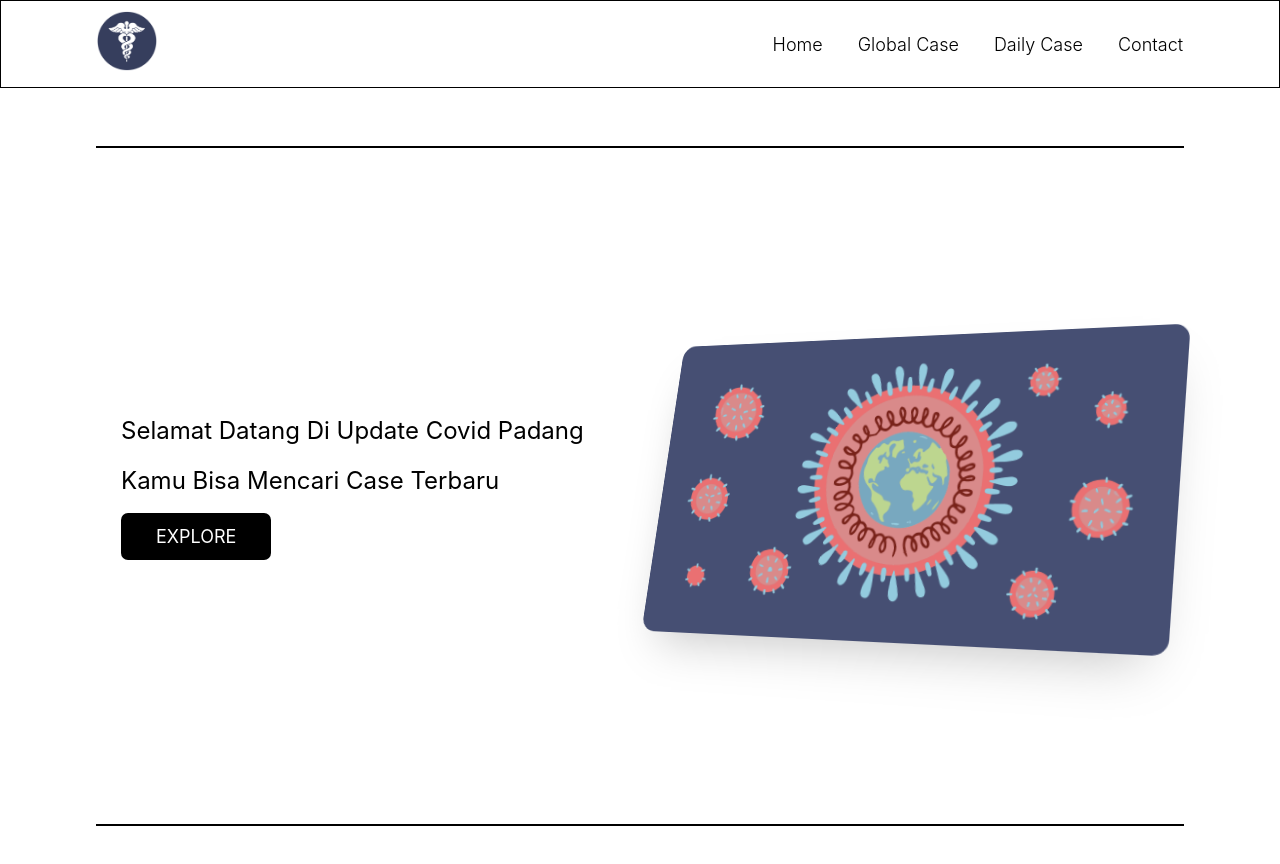
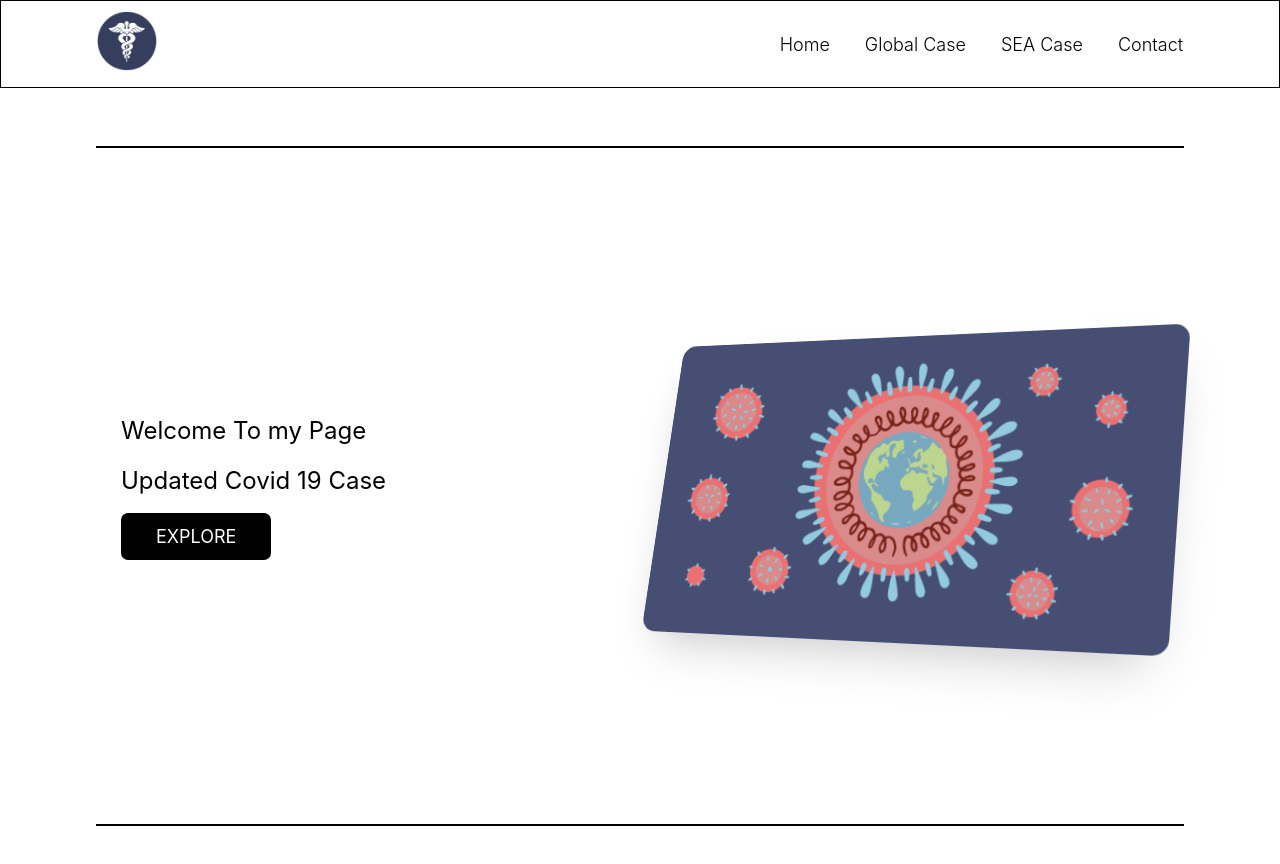
Before and after one commit to FarhanRafid97/covid-case, a React (Create React App) app: page / in a window 1280 px wide. Shown: the top 864 px of the page. Built offline with nearby package versions, Linux system fonts and the light colour scheme; no server answers.

Commit message:
added contact section

```diff
--- a/package.json
+++ b/package.json
@@ -11,6 +11,7 @@
     "emoji-flags": "^1.3.0",
     "react": "^17.0.2",
     "react-dom": "^17.0.2",
+    "react-icons": "^4.3.1",
     "react-redux": "^7.2.8",
     "react-router-dom": "^6.3.0",
     "react-scripts": "5.0.0",
--- a/src/App.js
+++ b/src/App.js
@@ -6,6 +6,7 @@ import Home from './components/home/Home.js';
 import Navbar from './components/navbar/Navbar.js';
 import CovidGlobal from './components/covidPage/covidGlobal/CovidGlobal.js';
 import DailyCovid from './components/covidPage/dailyCovid/DailyCovid.js';
+import Contact from './components/contact/Contact.js';
 
 const App = () => {
   return (
@@ -24,6 +25,7 @@ const App = () => {
           />
           <Route path="/covid" element={<CovidGlobal />} />
           <Route path="/daily" element={<DailyCovid />} />
+          <Route path="/contact" element={<Contact />} />
         </Routes>
       </div>
     </>
--- a/src/components/covidPage/covidGlobal/CovidGlobal.js
+++ b/src/components/covidPage/covidGlobal/CovidGlobal.js
@@ -41,14 +41,14 @@ const CovidProv = () => {
       <div>
         <div className="container-covidGlobal">
           <div class="covid-content-global">
-            <h3>{info}</h3>
+            <h3>Top 100 {info}</h3>
             <select
               className="filter"
               name="filter"
               id="cars"
               onChange={handlerCase}
             >
-              <option value="casehHighTohigh">Confirmed High - low</option>
+              <option value="casehHighTohigh">Case High - low</option>
               <option value="caseLowTohigh">Case Low - High</option>
               <option value="deathHighTohigh">Death High - low</option>
               <option value="deathLowTohigh">Death Low - High</option>
--- a/src/components/covidPage/covidGlobal/covidGlobal.css
+++ b/src/components/covidPage/covidGlobal/covidGlobal.css
@@ -60,6 +60,7 @@
   display: flex;
   justify-content: space-between;
   padding: 0 165px;
+  font-size: 12px;
 }
 .ket-gob {
   display: flex;
@@ -69,6 +70,9 @@
 
 .red-strip {
   height: 4px;
-  width: 40px;
+  width: 30px;
   background-color: red;
 }
+.container-dailyCovid h1 {
+  font-size: 30px;
+}
--- a/src/components/covidPage/dailyCovid/DailyCovid.js
+++ b/src/components/covidPage/dailyCovid/DailyCovid.js
@@ -36,11 +36,17 @@ const DailyCovid = () => {
             id="cars"
             onChange={handlerCase}
           >
-            <option value="casehHighTohigh">Confirmed High - low</option>
+            <option value="casehHighTohigh">Case High - low</option>
             <option value="caseLowTohigh">Case Low - High</option>
             <option value="deathHighTohigh">Death High - low</option>
             <option value="deathLowTohigh">Death Low - High</option>
           </select>
+          <div class="ket-daily">
+            <div className="ket-gob">
+              <p>Case More than 1.000.000</p>
+              <div className="red-strip"></div>{' '}
+            </div>
+          </div>
           <div className="cards-covid">
             {dailyCovid.map((daily, index) => (
               <div
--- a/src/components/home/Home.js
+++ b/src/components/home/Home.js
@@ -9,9 +9,9 @@ const Home = () => {
       <div class="container-home">
         <div className="content1">
           <div class="text-content1">
-            <h3>Selamat Datang Di Update Covid Padang</h3>
-            <h3>Kamu Bisa Mencari Case Terbaru</h3>
-            <Link to="/" className="explore">
+            <h3>Welcome To my Page</h3>
+            <h3>Updated Covid 19 Case</h3>
+            <Link to="/covid" className="explore">
               EXPLORE
             </Link>
           </div>
--- a/src/components/navbar/Navbar.js
+++ b/src/components/navbar/Navbar.js
@@ -24,11 +24,11 @@ const Navbar = () => {
               </li>
               <li>
                 <Link to="/daily" className="link">
-                  Daily Case
+                  SEA Case
                 </Link>
               </li>
               <li>
-                <Link to="/covid" className="link">
+                <Link to="/contact" className="link">
                   Contact
                 </Link>
               </li>
--- a/src/index.css
+++ b/src/index.css
@@ -2,7 +2,6 @@ html {
   scroll-behavior: smooth;
 }
 body {
-  height: 2000px;
   margin: 0;
 }
 
```
Also changed, not shown: src/img/g.png (deleted), 1 other file (tests, documents, lock files or other folders).
